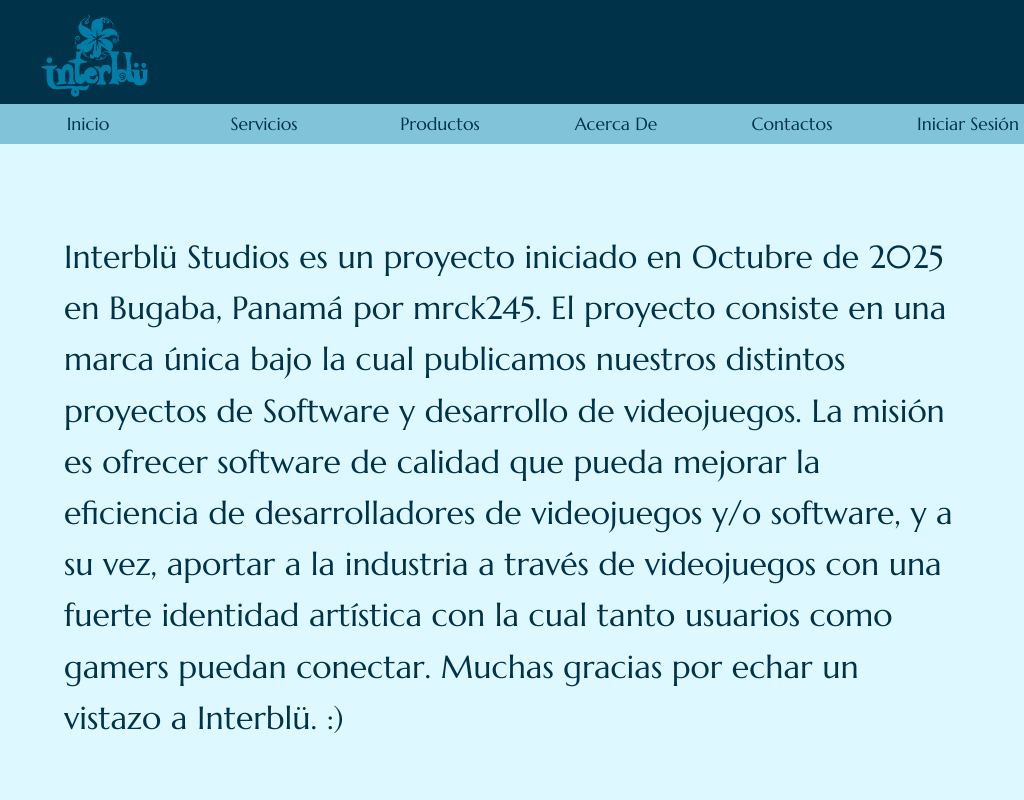
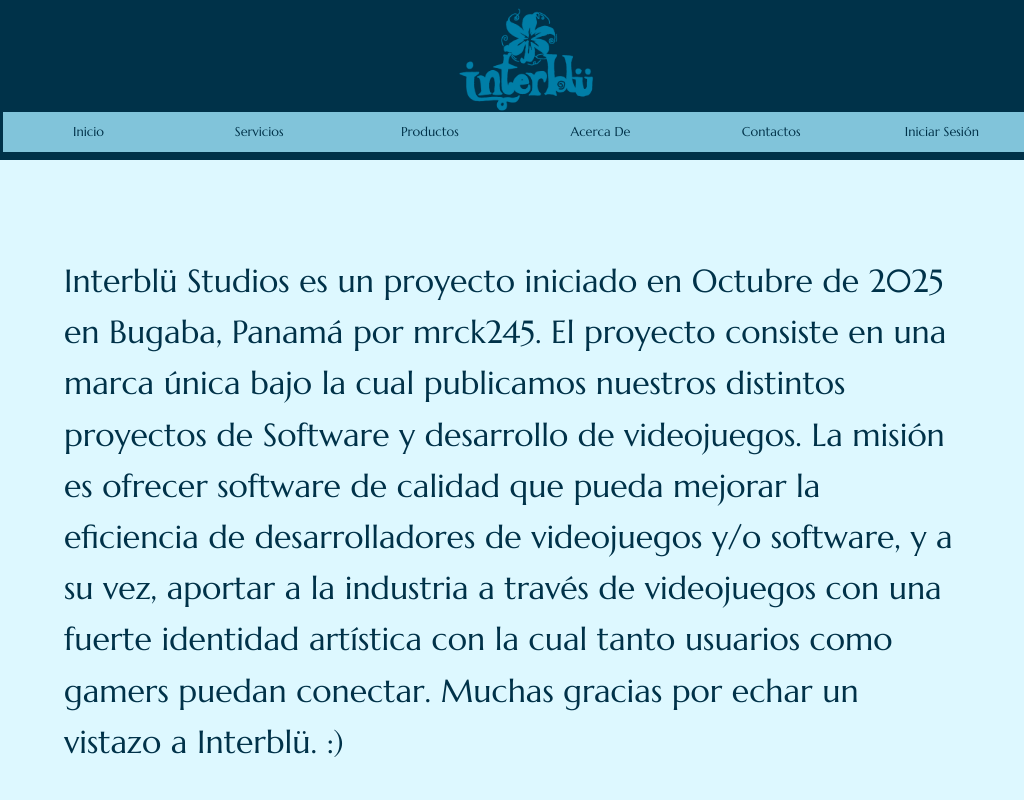
Before and after one commit to mrck245/interblu-project, a Vue app: page /about in a window 1024 px wide. Shown: the top 800 px of the page. Built offline with nearby package versions, Linux system fonts and the light colour scheme.

Commit message:
ib-dev-1.4.3

```diff
--- a/src/components/AppHeader.vue
+++ b/src/components/AppHeader.vue
@@ -71,6 +71,7 @@ function goLogin() {
 }
 
 .encabezado {
+  display: flex;
   position: fixed;
   top: 0;
   left: 0;
@@ -80,13 +81,13 @@ function goLogin() {
   z-index: 1000;
   display: flex;
   align-items: center;
-  padding: 0 2vh;
+  padding: 0 0.4vh;
 }
 
 .logo {
   height: 80%; /* Ajusta según el tamaño que quieras */
-  margin-left: 3vh;
-  margin-top: 1vh;
+  margin-top: 0vh;
+  margin-left: 4vh;
 }
 
 .navbar {
@@ -127,7 +128,7 @@ function goLogin() {
 
 .hamburger {
   display: none;
-  font-size: 4vh;
+  font-size: 3vh;
   background: none;
   border: none;
   color: white;
@@ -136,24 +137,32 @@ function goLogin() {
 }
 
 @media (max-width: 912px) {
+
+  .encabezado {
+    height: 20vh;
+    display: flex;
+    flex-direction: column; /* Apila logo y nav (aunque nav está oculto) */
+    align-items: center;    /* Centra el logo horizontalmente */
+    justify-content: center; /* Centra el logo verticalmente */
+  }
+
   .logo {
-    display: block;
-    margin: 0 auto;
-    margin-left: 21vw;
-    margin-top: 1.5vh;
-}
+    height: 70%;
+    margin-top: 0vh;
+    margin-left: 0vh;
+  }
   .hamburger {
     display: block;
     position: absolute;
-    right: 6vh;
-    top: 3vh;
+    right: 2vh;
+    top: 1vh;
   }
 
   .navbar {
     display: none;
-    position: absolute;
-    top: 13vh;
-    left: 0;
+    position:fixed;
+    top: 10vh;
+    left: 3vh;
     width: 100%;
     background: #003f5c;
     padding: 2vh 0;
@@ -195,6 +204,66 @@ function goLogin() {
   .encabezado {
     height: 20vh;
   }
+}
+
+@media (min-width: 913px) and (max-width: 1024px) {
+  .logo {
+    display: block;    /* ← agregar */
+    height: 65%;
+    margin-top: 0vh;
+    margin-left: 3vh;
+}
+
+.navbar {
+    /* 🛑 CAMBIO CLAVE: Quita la posición absoluta y el 'top' que lo desplaza */
+    position: relative; /* O relative, para que siga el flujo */
+    top: initial;
+    left: initial;
+    width: 100%;
+    /* ... */
   }
 
+
+
+  .navbar ul {
+    /* Mantiene los botones horizontales pero se asegura de que el padre sea ancho */
+    justify-content: center;
+  }
+
+
+  .navbar button {
+
+   width: 100%;
+   height: 5vh;
+    font-size: 1.6vh;
+    font-display:fallback;
+  }
+
+  .navbar button:hover {
+     background-color: #c9eefa;
+      color: #013f5c;
+  }
+
+  /* Header más alto por mobile */
+  .encabezado {
+    height: 20vh; /* Se mantiene alto */
+    flex-direction: column; /* Apila logo y nav */
+    justify-content:center; /* Centra el bloque apilado */
+  }
+
+.hero-wrapper {
+  position: relative;
+  z-index: 1;
+  display: flex;
+  width: 100%;
+  background: #003249;
+  overflow: hidden;
+  margin-top: 90px;
+  height: calc(100vh - 80px);
+}
+
+
+}
+
+
 </style>
--- a/src/components/about-hero1.vue
+++ b/src/components/about-hero1.vue
@@ -54,4 +54,10 @@ import Footer from '@/components/footer-saas.vue'
 }
 }
 
+@media (min-width: 913px) and (max-width: 1024px) {
+.page-wrapper{
+    margin-top: 20vh; /* <-- ¡ESTE ES EL MARGEN CLAVE! */
+  }
+}
+
 </style>
--- a/src/components/contacts-hero1.vue
+++ b/src/components/contacts-hero1.vue
@@ -19,4 +19,11 @@
   font-size: 3vh;
   color: #003249;
 }
+
+@media (min-width: 913px) and (max-width: 1024px) {
+.contacts-hero1{
+    margin-top: 20vh; /* <-- ¡ESTE ES EL MARGEN CLAVE! */
+  }
+}
+
 </style>
--- a/src/components/footer-saas.vue
+++ b/src/components/footer-saas.vue
@@ -5,19 +5,19 @@
     <div class="footer-content">
       <div class="footer-left">
         <div class="social-icons">
-          <a href="https://instagram.com/" target="_blank">
+          <a href="https://instagram.com/montm24" target="_blank">
             <img src="@/assets/Sources/instagram_white 1.png" alt="Instagram" />
           </a>
 
-          <a href="https://x.com/" target="_blank">
+          <a href="https://x.com/mrck245" target="_blank">
             <img src="@/assets/Sources/X_logo_2023_(white).png" alt="X Twitter" />
           </a>
 
-          <a href="https://github.com/tu-usuario" target="_blank">
+          <a href="https://github.com/mrck245" target="_blank">
             <img src="@/assets/Sources/git_hub_white.png" alt="GitHub" />
           </a>
 
-          <a href="https://youtube.com/" target="_blank">
+          <a href="https://youtube.com/@mrck224" target="_blank">
             <img src="@/assets/Sources/youtube_white.png" alt="YouTube" />
           </a>
 
--- a/src/components/hero-saas.vue
+++ b/src/components/hero-saas.vue
@@ -230,7 +230,13 @@ const prevSlide = () => {
     to left,
    rgba(255, 255, 255, 0) 10%, #fff 60%
   );
+}
 
+    @media (min-width: 913px) and (max-width: 1024px) {
+      .hero-wrapper {
+      margin-top: 25vh; /* <-- ¡ESTE ES EL MARGEN CLAVE! */
+  }
 
 }
+
 </style>
--- a/src/components/hero1-saas.vue
+++ b/src/components/hero1-saas.vue
@@ -211,5 +211,6 @@ const prevSlide = () => {
   background: linear-gradient(to right, rgba(0, 0, 0, 0) 20%, #003249 70%);
 
 
+
 }
 </style>
--- a/src/components/login-hero1.vue
+++ b/src/components/login-hero1.vue
@@ -5,7 +5,8 @@
   </section>
 </template>
 
-<script setup></script>
+<script setup>
+</script>
 
 <style scoped>
 .login-hero1 {
@@ -19,4 +20,10 @@
   font-size: 3vh;
   color: #003249;
 }
+
+@media (min-width: 913px) and (max-width: 1024px) {
+.login-hero1{
+    margin-top: 20vh; /* <-- ¡ESTE ES EL MARGEN CLAVE! */
+  }
+}
 </style>
--- a/src/components/products-hero1.vue
+++ b/src/components/products-hero1.vue
@@ -117,4 +117,10 @@ const products = [
   }
 }
 
+@media (min-width: 913px) and (max-width: 1024px) {
+.page-wrapper{
+    margin-top: 23vh; /* <-- ¡ESTE ES EL MARGEN CLAVE! */
+  }
+}
+
 </style>
--- a/src/components/services-hero1.vue
+++ b/src/components/services-hero1.vue
@@ -116,4 +116,12 @@ const services = [
     margin-bottom: 1rem;
   }
 }
+
+@media (min-width: 913px) and (max-width: 1024px) {
+.page-wrapper {
+    margin-top: 25vh; /* <-- ¡ESTE ES EL MARGEN CLAVE! */
+  }
+}
+
+
 </style>
```
